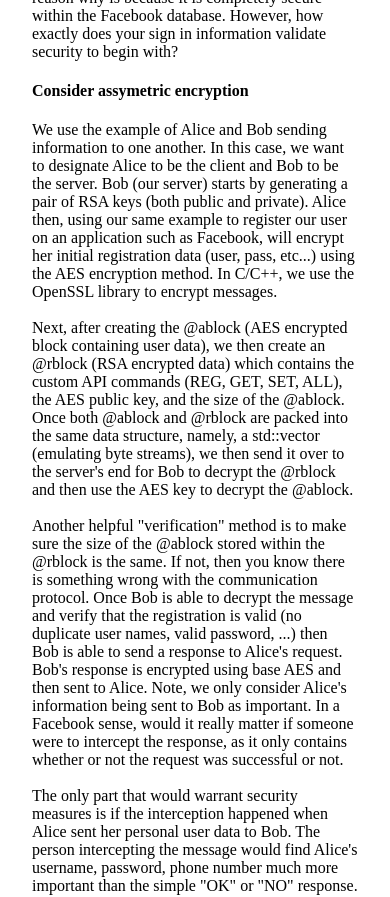
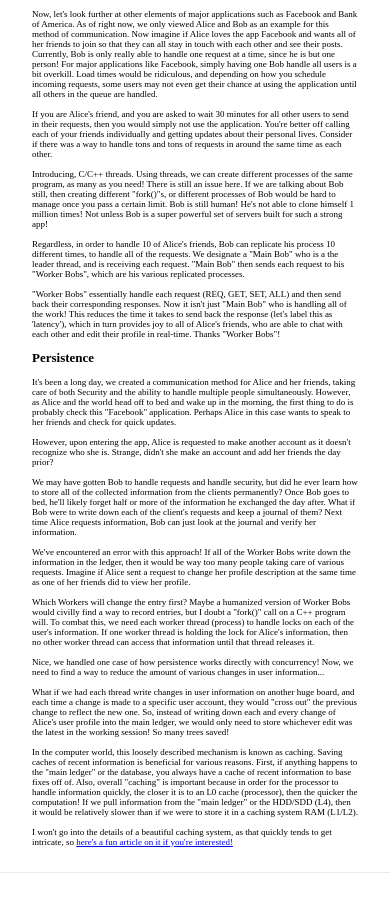
Before and after one commit to satpat2590/website, a Next.js app: page /projects/os in a window 390 px wide. Shown: the part 940-1837 px from the top of the page. Built offline with nearby package versions, Linux system fonts and the light colour scheme.

Commit message:
added mobile redesign

```diff
--- a/components/header.module.css
+++ b/components/header.module.css
@@ -94,10 +94,6 @@
     color: black;
 }
 
-.fa {
-    display: none;
-}
-
 /* .navlinks ul li::after {
     content: '';
     width: 0;
--- a/components/os.module.css
+++ b/components/os.module.css
@@ -1,5 +1,7 @@
 
-
+/*
+h2, h4, and p
+*/
 .main {
     padding: 0rem 2rem 0rem 2rem;
     font-family: Didot;
@@ -9,3 +11,22 @@
     margin-top: 1rem;
     margin-bottom: 1rem;
 }
+
+
+@media (max-width: 700px) {
+    .main h2{
+        font-size: 13px;
+    }
+
+    .main h4 {
+        font-size: 10px;
+    }
+
+    .main p {
+        font-size: 9px;
+    }
+
+    .main ul li  {
+        font-size: 9px;
+    }
+}
--- a/pages/projects/os.js
+++ b/pages/projects/os.js
@@ -43,25 +43,69 @@ export default function OS() {
                     Once Bob is able to decrypt the message and verify that the registration is valid (no duplicate user names, valid password, ...) then Bob is able to send a response to Alice's request. Bob's response is encrypted using base AES and then sent to Alice.
                     Note, we only consider Alice's information being sent to Bob as important. In a Facebook sense, would it really matter if someone were to intercept the response, as it only contains whether or not the request was successful or not.
                     <br></br><br></br>The only part that would warrant security measures is if the interception happened when Alice sent her personal user data to Bob. The person intercepting the message would find Alice's username, password, phone number much more important than the simple "OK" or "NO" response.
+                    <br></br><br></br>We learned how important it is to consider security within communication in applications. For Facebook, you want your username and password to be secure, because if it isn't, then anyone could simply find your personal user data and imitate you by signing in as you.
+                    <br></br><br></br>Facebook might be a simple example, so let's think about your Bank Account. Assume you just created an account for Bank of America and wanted to view your personal bank statements and other private monetary information. To access this information, you simply enter your username and password and then you have access. Without security, do you get why it would be chaotic to simply send vital user information without a system such as assymetric encryption?
                 </p>
             </div>
 
             <div className={styles.concurrency}>
                 <h2>Concurrency</h2>
                 <p>
-                    We learned how important it is to consider security within communication in applications. For Facebook, you want your username and password to be secure, because if it isn't, then anyone could simply find your personal user data and imitate you by signing in as you.
-                    Facebook might be a simple example, so let's think about your Bank Account. Assume you just created an account for Bank of America and wanted to view your personal bank statements and other private monetary information. To access this information, you simply enter your username and password and then you have access. Without security, do you get why it would be chaotic to simply send vital user information without a system such as assymetric encryption?
                     Now, let's look further at other elements of major applications such as Facebook and Bank of America. As of right now, we only viewed Alice and Bob as an example for this method of communication. Now imagine if Alice loves the app Facebook and wants all of her friends to join so that they can all stay in touch with each other and see their posts. Currently, Bob is only really able to handle one request at a time, since he is but one person!
                     For major applications like Facebook, simply having one Bob handle all users is a bit overkill. Load times would be ridiculous, and depending on how you schedule incoming requests, some users may not even get their chance at using the application until all others in the queue are handled.
-                    If you are Alice's friend, and you are asked to wait 30 minutes for all other users to send in their requests, then you would simply not use the application. You're better off calling each of your friends individually and getting updates about their personal lives.
+                    <br></br><br></br>If you are Alice's friend, and you are asked to wait 30 minutes for all other users to send in their requests, then you would simply not use the application. You're better off calling each of your friends individually and getting updates about their personal lives.
                     Consider if there was a way to handle tons and tons of requests in around the same time as each other.
-                    Introducing, C/C++ threads.
+                    <br></br><br></br>Introducing, C/C++ threads.
                     Using threads, we can create different processes of the same program, as many as you need! There is still an issue here. If we are talking about Bob still, then creating different "fork()"s, or different processes of Bob would be hard to manage once you pass a certain limit.
                     Bob is still human! He's not able to clone himself 1 million times! Not unless Bob is a super powerful set of servers built for such a strong app!
-                    Regardless, in order to handle 10 of Alice's friends, Bob can replicate his process 10 different times, to handle all of the requests. We designate a "Main Bob" who is a the leader thread, and is receiving each request. "Main Bob" then sends each request to his "Worker Bobs", which are his various replicated processes.
-                    "Worker Bobs" essentially handle each request (REQ, GET, SET, ALL) and then send back their corresponding responses. Now it isn't just "Main Bob" who is handling all of the work! This reduces the time it takes to send back the response (let's label this as 'latency'), which in turn provides joy to all of Alice's friends, who are able to chat with each other and edit their profile in real-time.
+                    <br></br><br></br>Regardless, in order to handle 10 of Alice's friends, Bob can replicate his process 10 different times, to handle all of the requests. We designate a "Main Bob" who is a the leader thread, and is receiving each request. "Main Bob" then sends each request to his "Worker Bobs", which are his various replicated processes.
+                    <br></br><br></br>"Worker Bobs" essentially handle each request (REQ, GET, SET, ALL) and then send back their corresponding responses. Now it isn't just "Main Bob" who is handling all of the work! This reduces the time it takes to send back the response (let's label this as 'latency'), which in turn provides joy to all of Alice's friends, who are able to chat with each other and edit their profile in real-time.
                     Thanks "Worker Bobs"!
                 </p>
+            </div>
+
+            <div className={styles.persistence}>
+                <h2>Persistence</h2>
+                <p>
+                    It's been a long day, we created a communication method for Alice and her friends, taking care of both Security and the ability to handle multiple people simultaneously.
+                    However, as Alice and the world head off to bed and wake up in the morning, the first thing to do is probably check this "Facebook" application. Perhaps Alice in
+                    this case wants to speak to her friends and check for quick updates.
+                    <br></br><br></br>
+                    However, upon entering the app, Alice is requested to make another account as it doesn't recognize who she is. Strange, didn't she make an account and add
+                    her friends the day prior?
+                    <br></br><br></br>
+                    We may have gotten Bob to handle requests and handle security, but did he ever learn how to store all of the collected information from the clients
+                    permanently? Once Bob goes to bed, he'll likely forget half or more of the information he exchanged the day after. What if Bob were to write down each
+                    of the client's requests and keep a journal of them? Next time Alice requests information, Bob can just look at the journal and verify her information.
+                    <br></br><br></br>
+                    We've encountered an error with this approach! If all of the Worker Bobs write down the information in the ledger, then it would be way too many people
+                    taking care of various requests. Imagine if Alice sent a request to change her profile description at the same time as one of her friends did to view her
+                    profile.
+                    <br></br><br></br>
+                    Which Workers will change the entry first? Maybe a humanized version of Worker Bobs would civilly find a way to record entries, but I doubt a "fork()" call
+                    on a C++ program will. To combat this, we need each worker thread (process) to handle locks on each of the user's information. If one worker thread is
+                    holding the lock for Alice's information, then no other worker thread can access that information until that thread releases it.
+                    <br></br><br></br>
+                    Nice, we handled one case of how persistence works directly with concurrency! Now, we need to find a way to reduce the amount of various changes in user
+                    information...
+                    <br></br><br></br>
+                    What if we had each thread write changes in user information on another huge board, and each time a change is made to a specific user account, they would
+                    "cross out" the previous change to reflect the new one. So, instead of writing down each and every change of Alice's user profile into the main ledger,
+                    we would only need to store whichever edit was the latest in the working session! So many trees saved!
+                    <br></br><br></br>
+                    In the computer world, this loosely described mechanism is known as caching. Saving caches of recent information is beneficial for various reasons.
+                    First, if anything happens to the "main ledger" or the database, you always have a cache of recent information to base fixes off of.
+                    Also, overall "caching" is important because in order for the processor to handle information quickly, the closer it is to an L0 cache (processor),
+                    then the quicker the computation! If we pull information from the "main ledger" or the HDD/SDD (L4), then it would be relatively slower than if
+                    we were to store it in a caching system RAM (L1/L2).
+                    <br></br><br></br>
+                    I won't go into the details of a beautiful caching system, as that quickly tends to get intricate, so <a href="https://www.cs.umd.edu/~meesh/cmsc411/website/projects/outer/hoc/nontech.htm">here's a fun article on it if you're interested!</a>
+                </p>
+
+
+
+
+
             </div>
 
 
--- a/styles/Home.module.css
+++ b/styles/Home.module.css
@@ -18,6 +18,7 @@
   margin-right: 2rem;
   padding-left: 2rem;
   padding-right: 2rem;
+  width: 80%;
 }
 
 .portfolio a {
@@ -67,7 +68,7 @@
 
 .lifeprojects {
   margin-top: 2rem;
-  padding-left: 2rem;
+  padding-left: 4rem;
   padding-right: 2rem;
   float: right;
   width: 100%;
@@ -206,8 +207,9 @@
 .card:hover,
 .card:focus,
 .card:active {
-  color: #0070f3;
-  border-color: #0070f3;
+  color: #34a853;
+  border-color: #34a853;
+
 }
 
 .card h3 {
@@ -225,9 +227,15 @@
   height: 1em;
 }
 
-@media (max-width: 600px) {
+@media (max-width: 700px) {
+
+  .main {
+    height: 100%;
+    width: 100%;
+  }
   .fullpage {
     font-size: 7px;
+    width: 100%;
   }
 
   .container {
@@ -236,25 +244,36 @@
     justify-content: center;
     flex-wrap: nowrap;
     flex-flow: column;
-    /* margin: 0.5rem auto 0.5rem; */
   }
 
   .vertical {
+    border-bottom: 1px solid black;
+    width: 350px;
     height: 0px;
   }
 
   .portfolio {
     float: left;
-    margin-left: -1.2rem;
     margin-bottom: 1rem;
+    margin-left: 3rem;
+    margin-right: 2rem;
+    padding-left: 2rem;
+    padding-right: 2rem;
+    width: 100%;
   }
 
   .generaldesc {
     margin-left: 3rem;
+    margin-top: 2rem;
   }
 
   .lifeprojects {
-    margin-left: 1rem;
+    margin-left: 3rem;
+    float: left;
+    margin-top: 2rem;
+    padding-left: 0rem;
+    padding-right: 2rem;
+    width: 100%;
   }
 
   .phototry img {
```
Also changed, not shown: components/header.js (+24 -24 lines), components/poetcard.module.css (+33 -1 lines), components/project.module.css (+24 -0 lines), pages/index.js (+22 -5 lines), pages/projects.js (+4 -4 lines), 1 other file (tests, documents, lock files or other folders).
